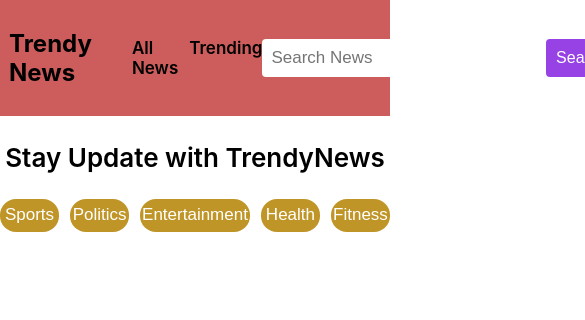
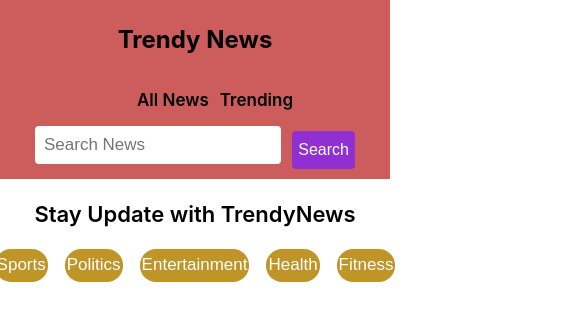
Before and after one commit to Saima9/Global-NewsWave, a React (Create React App) app in the folder global-news-wave/: page / in a window 390 px wide. Shown: the top 320 px of the page, 585 px wide, since content can reach past the window. Built offline with nearby package versions, Linux system fonts and the light colour scheme; no server answers.

Commit message:
make index.css responsive

```diff
--- a/global-news-wave/src/index.css
+++ b/global-news-wave/src/index.css
@@ -111,6 +111,8 @@ nav ul{
   color: white;
   cursor: pointer;
   padding: 2px;
+  margin-left: 3px;
+  margin-right: 3px;
 }
 
 
@@ -119,3 +121,42 @@ nav ul{
   font-weight: 600;
   font-size: 26px;
 }
+
+@media (max-width: 480px) {
+  nav {
+    flex-direction: column;
+    padding: 5px;
+  }
+
+  nav input {
+    width: 100%;
+    margin-bottom: 10px;
+  }
+
+  .cardContainer {
+    flex-direction: column;
+    align-items: center;
+  }
+
+  .card {
+    width: 90%;
+  }
+
+  .categoryBtn {
+    flex-direction: row;
+  }
+
+  .categoryBtn button {
+
+    width: 100%;
+  }
+
+  .head {
+    font-size: 22px;
+  }
+}
+.text-b{
+  padding-right: 25px;
+
+
+}
```
